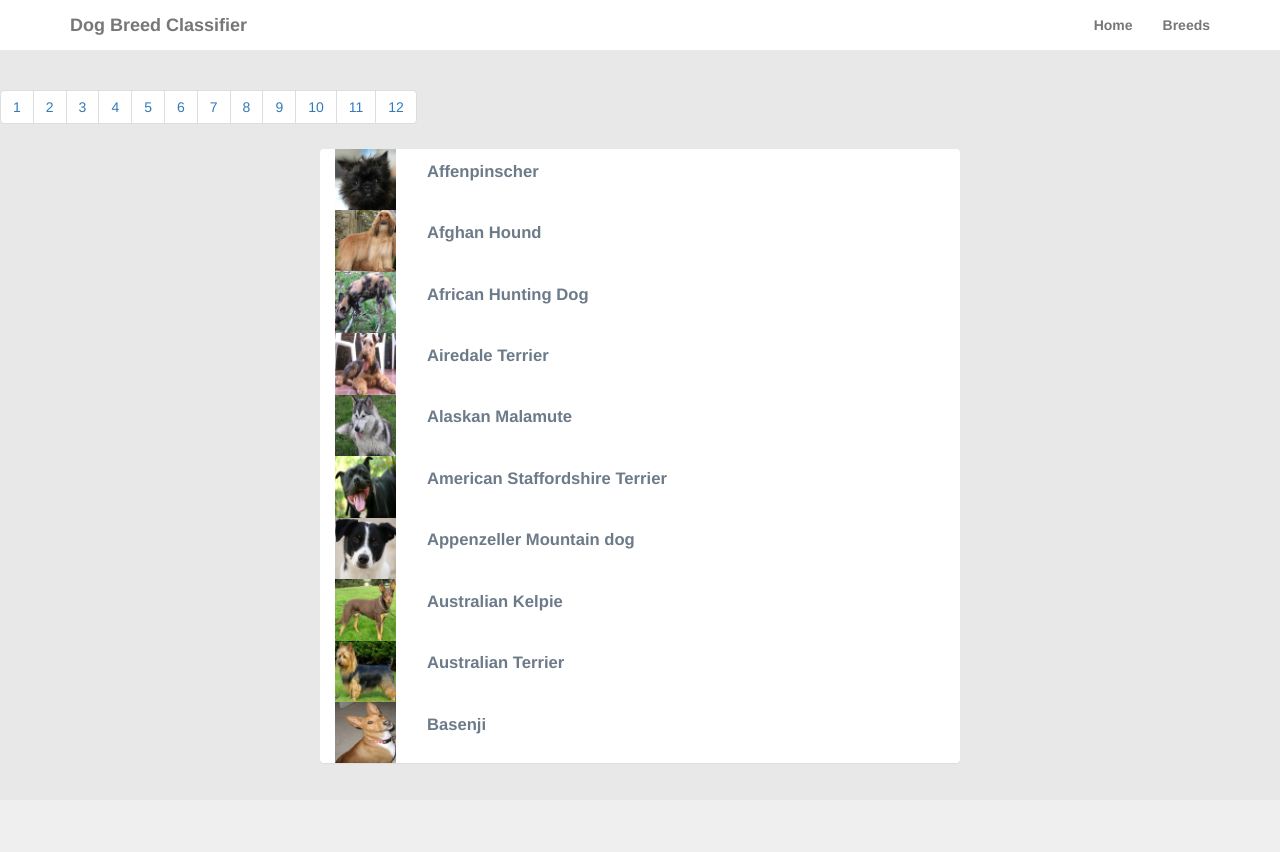
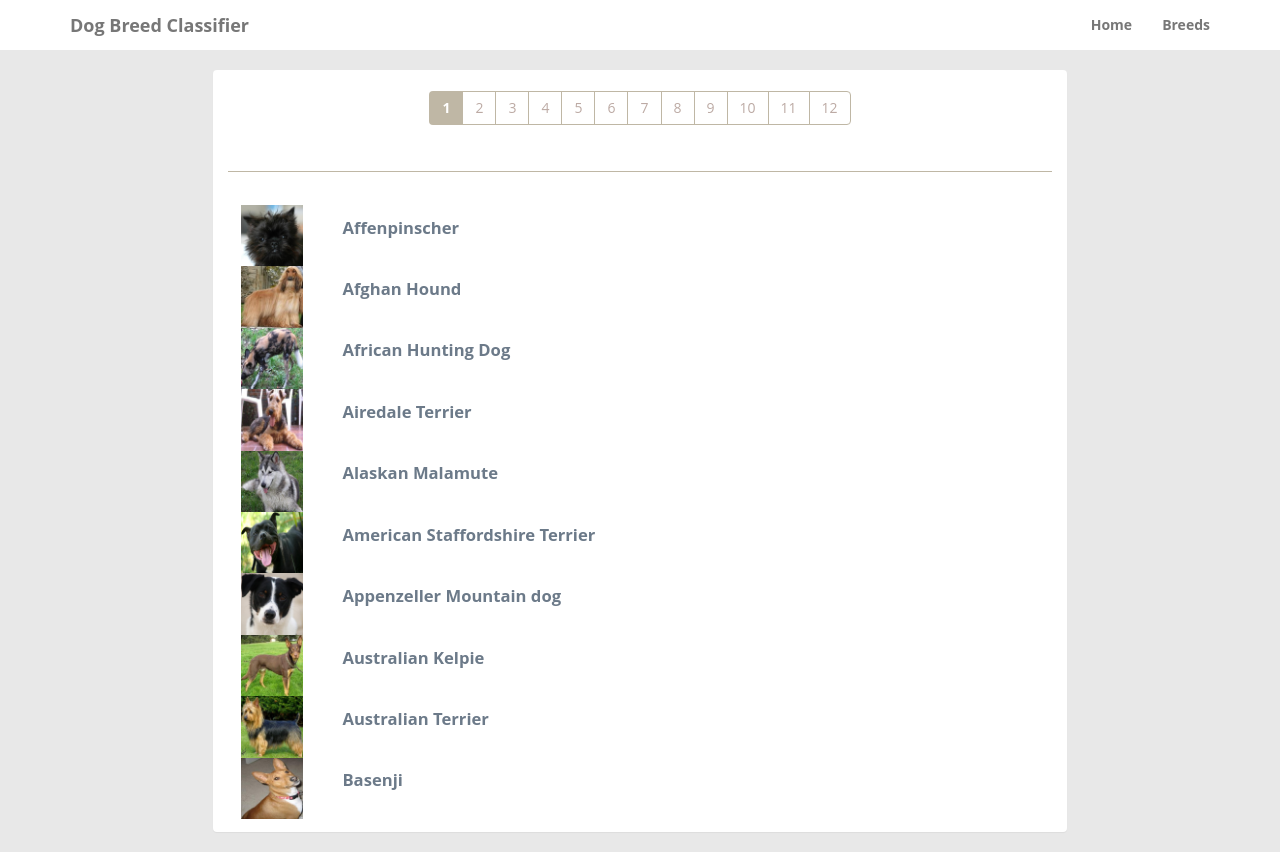
Before and after one commit to OtorSama/SP, a PHP site: page /html/breeds.php?page=1 in a window 1280 px wide. Before the commit the page ends 764 px from the top, so only its background shows below. Run offline with PHP 8.4, Linux system fonts and the light colour scheme; data comes from the database, SQL or seed files in the repository.

Commit message:
Fixing bugs, navigation, etc

```diff
--- a/css/global.css
+++ b/css/global.css
@@ -2,6 +2,8 @@ body{
 	background-color: #E8E8E8;
 	overflow: auto;
 	overflow-x: hidden;
+
+	font-family: 'Open Sans';
 }
 
 .navbar, .panel{
@@ -16,3 +18,82 @@ body{
 .navbar-brand{
 	color: #BF360C;
 }
+
+#logo{
+	display: block;
+	/*border: 1px solid blue;*/
+
+	width: 100%;
+}
+
+#logo img{
+	height: 10vw;
+	width: auto;
+}
+
+#logo > div{
+	display: flex;
+	justify-content: center;
+}
+
+#instructions{
+	/*border: 1px solid red;*/
+
+	margin-top: 2vw;
+}
+
+#loadPanel{
+	transition: 1s ease;
+
+	display: flex;
+	justify-content: center;
+	align-items: center;
+
+	height: 24vw;
+}
+
+#loader{
+	transition: 1s ease;
+
+	border: 1vw solid #f3f3f3;
+	border-radius: 50%;
+	/*border-top: 1vw solid #448AFF;*/
+	border-top: 1vw solid #BFB7A5;
+
+	width: 5vw;
+	height: 5vw;
+
+	-webkit-animation: spin 1s linear infinite;
+	animation: spin 1s linear infinite;
+}
+
+@-webkit-keyframes spin{
+	0% { -webkit-transform: rotate(0deg); }
+	100% { -webkit-transform: rotate(360deg); }
+}
+
+#pagination-var{
+	border: 1px solid transparent;
+}
+
+#pagination-var .active{
+	font-weight: bold;
+	background-color: #7F6E48;
+}
+
+#pagination-var a{
+	/*font-weight: bold;*/
+	color: #BCAAA4;
+	border-color: #BFB7A5;
+}
+
+#pagination-var .active > a{
+	background-color: #BFB7A5;
+	color: white;
+	/*border: 1px solid transparent;*/
+	border-color: transparent;
+}
+
+hr{
+	border-color: #BFB7A5;
+}
--- a/html/breeds.php
+++ b/html/breeds.php
@@ -14,33 +14,37 @@
 
 		<?php require('navbar.php'); ?>
 
-
-		<ul class="pagination pagination">
-		    <li><a href="breeds.php?page=1">1</a></li>
-		    <li><a href="breeds.php?page=2">2</a></li>
-		    <li><a href="breeds.php?page=3">3</a></li>
-		    <li><a href="breeds.php?page=4">4</a></li>
-		    <li><a href="breeds.php?page=5">5</a></li>
-		    <li><a href="breeds.php?page=6">6</a></li>
-		    <li><a href="breeds.php?page=7">7</a></li>
-		    <li><a href="breeds.php?page=8">8</a></li>
-		    <li><a href="breeds.php?page=9">9</a></li>
-		    <li><a href="breeds.php?page=10">10</a></li>
-		    <li><a href="breeds.php?page=11">11</a></li>
-		    <li><a href="breeds.php?page=12">12</a></li>
-  		</ul>
 		<?php
 			$page = (int)$_GET['page']*10;
+			// $page = (int)$_GET['page']*15;
 			$query = "SELECT * FROM dog_breeds ORDER BY breed_name";
 			$data = $SP_db->query($query);
 		?>
-		<div id="panel2" class="panel col-xs-6 col-xs-offset-3 col-sm-6 col-sm-offset-3 col-md-6 col-md-offset-3 col-lg-6 col-lg-offset-3>
-			<div id="predCont">
+		<div id="panel2" class="panel col-xs-8 col-xs-offset-2 col-sm-8 col-sm-offset-2 col-md-8 col-md-offset-2 col-lg-8 col-lg-offset-2">
+			<div  class="row" style="text-align: center">
+				<ul class="pagination" id="pagination-var">
+				    <?php
+				    $numRow = 120/10;
+
+				    for($i = 1; $i <= $numRow; $i++){
+				    	if($i == $_GET['page']){
+				    		echo "<li class='active'><a href='breeds.php?page=".$i."'>".$i."</a></li>";
+				    	}
+				    	else{
+				    		echo "<li><a href='breeds.php?page=".$i."'>".$i."</a></li>";
+				    	}
+				    }
+				    ?>
+				</ul>
+			</div>
+			<hr />
+			<div id="predCont" style="padding: 1vw;">
 			<?php
 			$image_path = "../images/dog_breeds/";
 			$counter = 1;
 			while($row = $data->fetch_assoc()){
 				if ($counter <= $page && $counter >= $page - 9){
+				// if ($counter <= $page && $counter >= $page - 14){
 					echo "<div id='p{$row['breed_id']}' class='predicted breedList'><img id='imgbreed' src='../images/dog_breeds/".$row['breed_image']."'><span id='predName'>".$row['breed_name']."</span></div>";
 				}
 				$counter++;
@@ -48,6 +52,5 @@
 			?>
 			</div>
 		</div>
-
 	</body>
 </html>
--- a/html/prediction.php
+++ b/html/prediction.php
@@ -4,7 +4,7 @@
 	$image_file = $_GET['image_file'];
 	// $image_file = "placeholder.png";
 	// $content = exec("/usr/bin/python ../bin/predictBreed.py");
-	//$content = exec("python ../bin/predictBreed.py");
+	// $content = exec("python ../bin/predictBreed.py");
 
 	$image_path = "/opt/lampp/htdocs/SP/images/temp/".$image_file;
 	$deploy_path = "../../../../../home/user/Downloads/code/sp/deployPredict.py";
--- a/script/script.js
+++ b/script/script.js
@@ -1,5 +1,6 @@
 // window.onload = function(){}
 $(document).ready(function() {
+	$("#loadPanel").hide();
 	// $(document).on("click", "#img", browseImg);
 	$(document).on("click", "#panel1", browseImg);
 	// $(document).on("click","#predictButton", doPrediction);
@@ -63,6 +64,8 @@ function browseImg(){
 					$('#img').attr('src', path);
 					fd = new FormData();
 					$('#predCont').hide();
+					$('#predCont-inst').hide();
+					$('#loadPanel').show();
 					doPrediction();
 				}
 			});
@@ -154,6 +157,7 @@ function doPrediction(){
 			$("span[name=description]").html(returnData[0]["breed_description"]);
 			$("div[name=breedname]").html(returnData[0]["breed_name"]);
 			$("#predCont").css("opacity", "1.0");
+			$('#loadPanel').hide();
 			$("#predCont").show();
 			expandPan3();
 		},
```
Also changed, not shown: css/style.css (+55 -4 lines), html/index.php (+21 -3 lines), images/doggo.jpg (added), images/doggo_tmp.png (added), images/doggo_tmp1.png (added), 5 other files.
